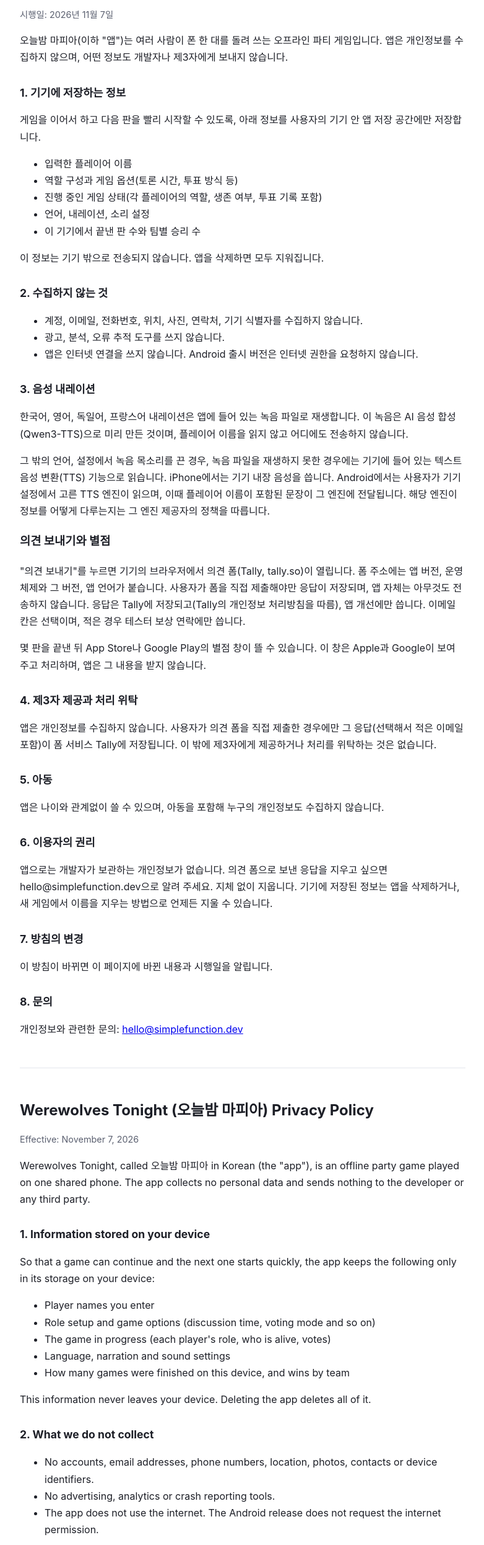
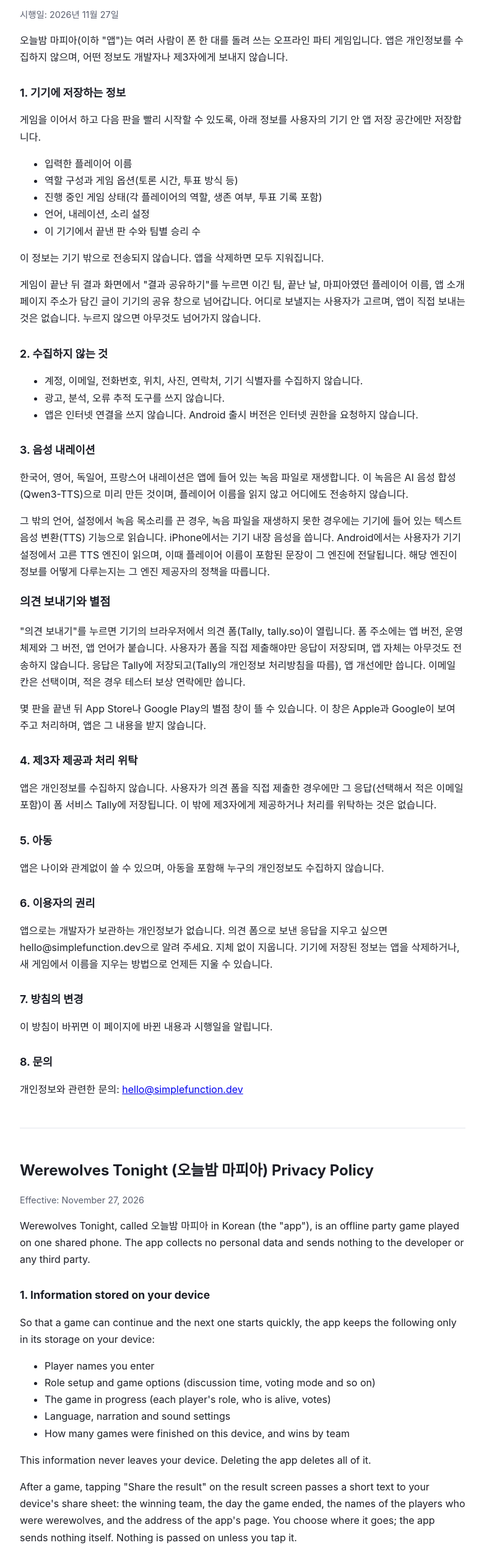
Before and after one commit to dlehddnjs/mafia-tonight-privacy, a plain HTML site: page index.html in a window 1280 px wide. Shown: the part 100-2592 px from the top of the page at 62% size, without its empty margins (248-1030 px from the left). Drawn offline with Linux system fonts and the light colour scheme.

Commit message:
Result sharing paragraph; effective 2026-11-27
Co-Authored-By: Claude Opus 5.5 <noreply@anthropic.com>
Claude-Session: https://claude.ai/code/session_013PAj48wM5YwVqFVrBtRAdZ

```diff
--- a/index.html
+++ b/index.html
@@ -23,7 +23,7 @@
 
 <section id="ko" lang="ko">
 <h1>오늘밤 마피아 개인정보 처리방침</h1>
-<p class="muted">시행일: 2026년 11월 7일</p>
+<p class="muted">시행일: 2026년 11월 27일</p>
 
 <p>오늘밤 마피아(이하 "앱")는 여러 사람이 폰 한 대를 돌려 쓰는 오프라인 파티 게임입니다. 앱은 개인정보를 수집하지 않으며, 어떤 정보도 개발자나 제3자에게 보내지 않습니다.</p>
 
@@ -37,6 +37,7 @@
   <li>이 기기에서 끝낸 판 수와 팀별 승리 수</li>
 </ul>
 <p>이 정보는 기기 밖으로 전송되지 않습니다. 앱을 삭제하면 모두 지워집니다.</p>
+<p>게임이 끝난 뒤 결과 화면에서 "결과 공유하기"를 누르면 이긴 팀, 끝난 날, 마피아였던 플레이어 이름, 앱 소개 페이지 주소가 담긴 글이 기기의 공유 창으로 넘어갑니다. 어디로 보낼지는 사용자가 고르며, 앱이 직접 보내는 것은 없습니다. 누르지 않으면 아무것도 넘어가지 않습니다.</p>
 
 <h2>2. 수집하지 않는 것</h2>
 <ul>
@@ -73,7 +74,7 @@
 
 <section id="en" lang="en">
 <h1>Werewolves Tonight (오늘밤 마피아) Privacy Policy</h1>
-<p class="muted">Effective: November 7, 2026</p>
+<p class="muted">Effective: November 27, 2026</p>
 
 <p>Werewolves Tonight, called 오늘밤 마피아 in Korean (the "app"), is an offline party game played on one shared phone. The app collects no personal data and sends nothing to the developer or any third party.</p>
 
@@ -87,6 +88,7 @@
   <li>How many games were finished on this device, and wins by team</li>
 </ul>
 <p>This information never leaves your device. Deleting the app deletes all of it.</p>
+<p>After a game, tapping "Share the result" on the result screen passes a short text to your device's share sheet: the winning team, the day the game ended, the names of the players who were werewolves, and the address of the app's page. You choose where it goes; the app sends nothing itself. Nothing is passed on unless you tap it.</p>
 
 <h2>2. What we do not collect</h2>
 <ul>
```
